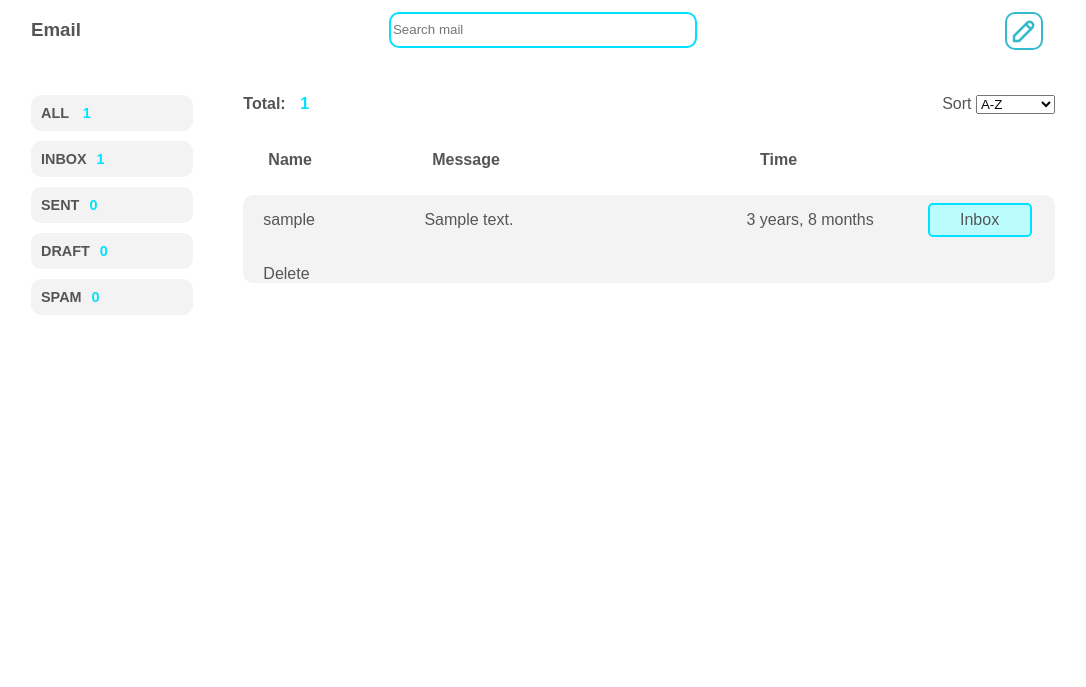
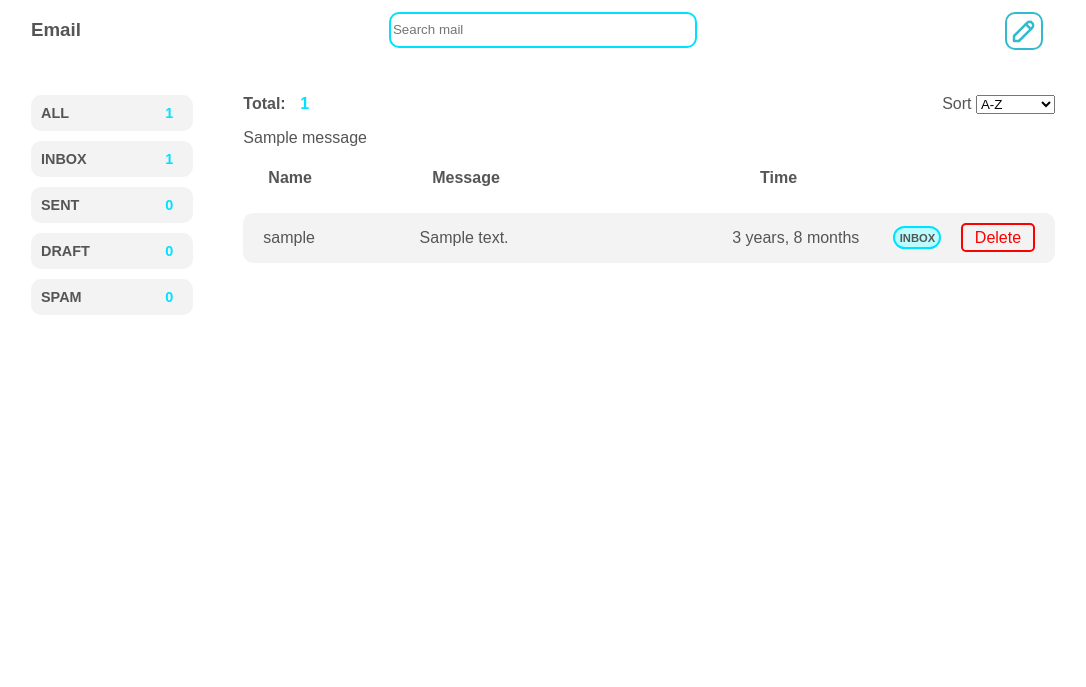
Before and after one commit to Mariful-Islam/saad_dev, a Django app: page /mail/ in a window 1280 px wide. Shown: the top 687 px of the page, without its empty margins (97-1183 px from the left). Run offline with Django 4.2, Linux system fonts and the light colour scheme; tables that the repository leaves empty hold one stand-in row (values such as "Sample post"); one stand-in notice (Sample message) is shown.

Commit message:
fix mail system issues

```diff
--- a/base/views.py
+++ b/base/views.py
@@ -1,9 +1,10 @@
 import os
 from django.conf import settings
-from django.http import Http404, HttpResponse
+from django.http import Http404, HttpResponse, HttpResponseRedirect
 from django.shortcuts import redirect, render
 from .models import Service, Project, Client, Partnership, Myprofile, Skill, Experience, ProjectStatstics, Contact
 from django.core.mail import send_mail
+from django.contrib import messages
 # Create your views here.
 
 from .utils import get_mail
@@ -113,7 +114,7 @@ def mail_view(request, id):
 def mail_delete(request, id):
     mail = Contact.objects.get(id=id)
     mail.delete()
-    return redirect('mail')
+    return redirect(request.META.get('HTTP_REFERER', 'redirect_if_referer_not_found'))
 
 
 def mail_compose(request):
@@ -122,9 +123,34 @@ def mail_compose(request):
         subject = request.POST['subject']
         message = request.POST['message']
 
-        contact = Contact.objects.create(
-            email=email, subject=subject, message=message, category=3)
-        contact.save()
+        try:
+            username = Contact.objects.get(email=email).username
+        except:
+            username = email.split('@')[0]
+
+        try:
+            contact = Contact.objects.create(
+                username=username,
+                email=email,
+                subject=subject,
+                message=message,
+                category=3)
+
+            contact.save()
+            messages.info(request, 'Email sent to {}'.format(username))
+            return redirect('mail')
+
+        except:
+            contact = Contact.objects.create(
+                username=username,
+                email=email,
+                subject=subject,
+                message=message,
+                category=2)
+            contact.save()
+            messages.info(
+                request, 'Email not sent to {} but saved.'.format(username))
+            return redirect(request.META.get('HTTP_REFERER', 'redirect_if_referer_not_found'))
 
     context = get_mail(request)
 
@@ -136,7 +162,7 @@ def download(request, path):
     if os.path.exists(file_path):
         with open(file_path, 'rb') as fh:
             response = HttpResponse(
-                fh.read(), content_type="applicaation/adminupload")
+                fh.read(), content_type="application/adminupload")
             response['content-Disposition'] = 'inline;filename=' + \
                 os.path.basename(file_path)
             return response
--- a/static/css/main.css
+++ b/static/css/main.css
@@ -1262,6 +1262,11 @@ body{
   background-color: #bbfdff;
 }
 
+.mail-category ul a li span{
+  float: right;
+  margin-right: 10px;
+}
+
 .mail-box{
   display: flex;
   flex-direction: column;
@@ -1291,9 +1296,9 @@ body{
 
 .row-data {
   display: grid;
-  grid-template-columns: 6fr 1fr;
+  grid-template-columns: 5fr 0.5fr 0.5fr;
   align-items: center;
-  gap: 20px;
+  gap: 5px;
   margin: 5px 0;
   background-color: #f3f3f3;
   padding: 0 20px;
@@ -1312,7 +1317,7 @@ body{
 .row-data a:nth-child(1){
 
 }
-.row-data a:nth-child(2){
+.row-data a:nth-child(3){
   display: flex;
   justify-content: center;
   align-items: center;
@@ -1322,10 +1327,9 @@ body{
   border-radius: 5px;
   color: red;
   cursor: pointer;
-  margin-left: 40px;
 }
 
-.row-data a:nth-child(2):hover {
+.row-data a:nth-child(3):hover {
   background-color: red;
   color: white;
 }
@@ -1382,12 +1386,6 @@ body{
   color: white;
 }
 
-/* .sender-name input:focus {
-  background-color: #00e1ff;
-  color: white;
-} */
-
-
 .mail-subject h4 {
   margin: 0;
   margin-bottom: 5px;
@@ -1415,8 +1413,6 @@ body{
   border-radius: 10px;
   height: 400px;
 }
-
-
 
 .compose-form  {
   display: flex;
@@ -1461,6 +1457,7 @@ body{
 }
 
 #mail-count{
+  right: 0;
   margin-left: 10px;
   color: #00e1ff;
 }
@@ -1470,13 +1467,15 @@ body{
   display: flex;
   justify-content: center;
   align-items: center;
-  height: 30px;
-  width: 100px;
+  height: 15px;
+  width: 40px;
+  padding: 2px;
   border: 2px solid #00e1ff;
-  border-radius: 5px;
+  border-radius: 20px;
   background-color: #bbfdff;
-
-
+  font-size: 0.7rem;
+  font-weight: 600;
+  text-transform: uppercase;
 }
 
 /* =====================Email Page End======================== */
--- a/templates/mail.html
+++ b/templates/mail.html
@@ -19,7 +19,7 @@
 
                     </div>
                     <div class="mail-search">
-                        <form action="">
+                        <form action="" method="GET">
                             <input type="text" name="q" placeholder="Search mail">
                         </form>
                     </div>
@@ -71,6 +71,11 @@
                             </div>
 
                         </div>
+                        {% if messages %}
+                        {% for message in messages %}
+                        {{message}}
+                        {% endfor %}
+                        {% endif %}
                         <div class="table-head">
                             <h4>Name</h4>
                             <h4>Message</h4>
```
Also changed, not shown: base/migrations/0002_alter_contact_category.py (added), base/migrations/0003_alter_contact_category.py (added).
